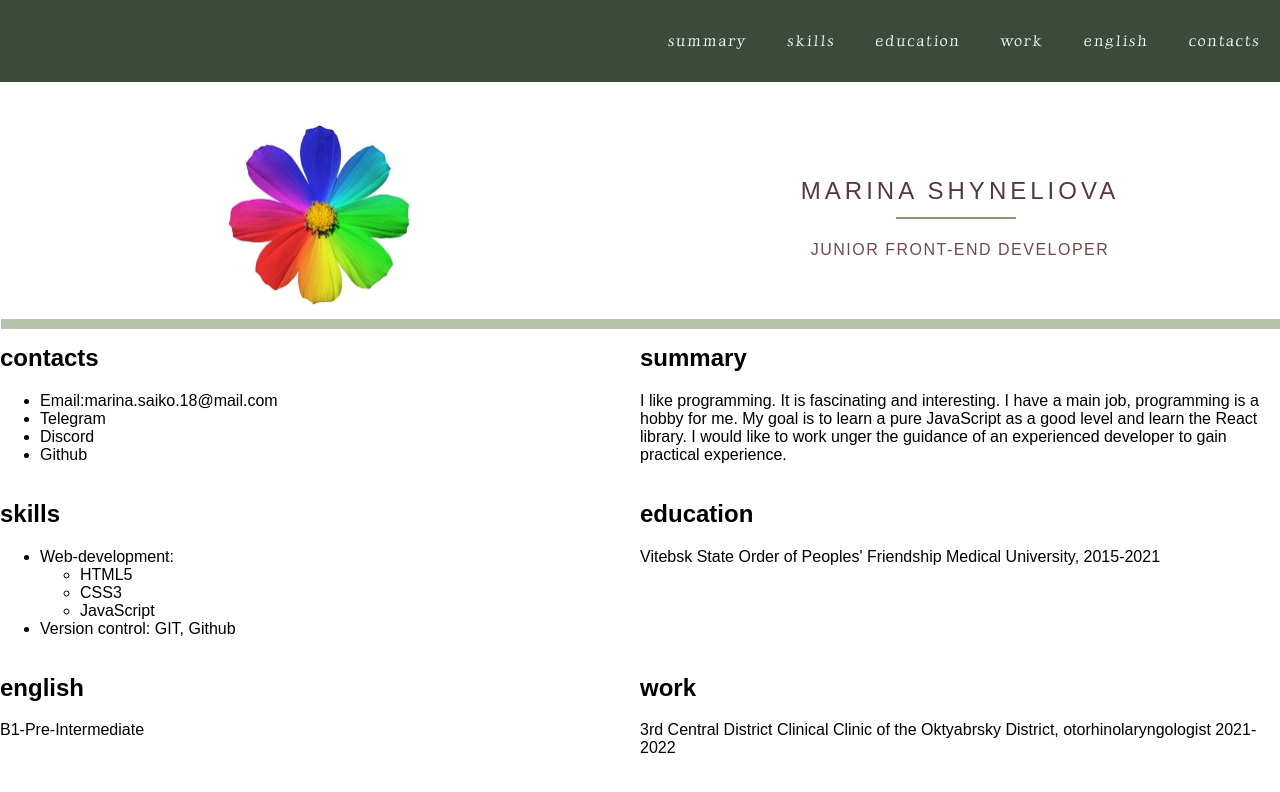
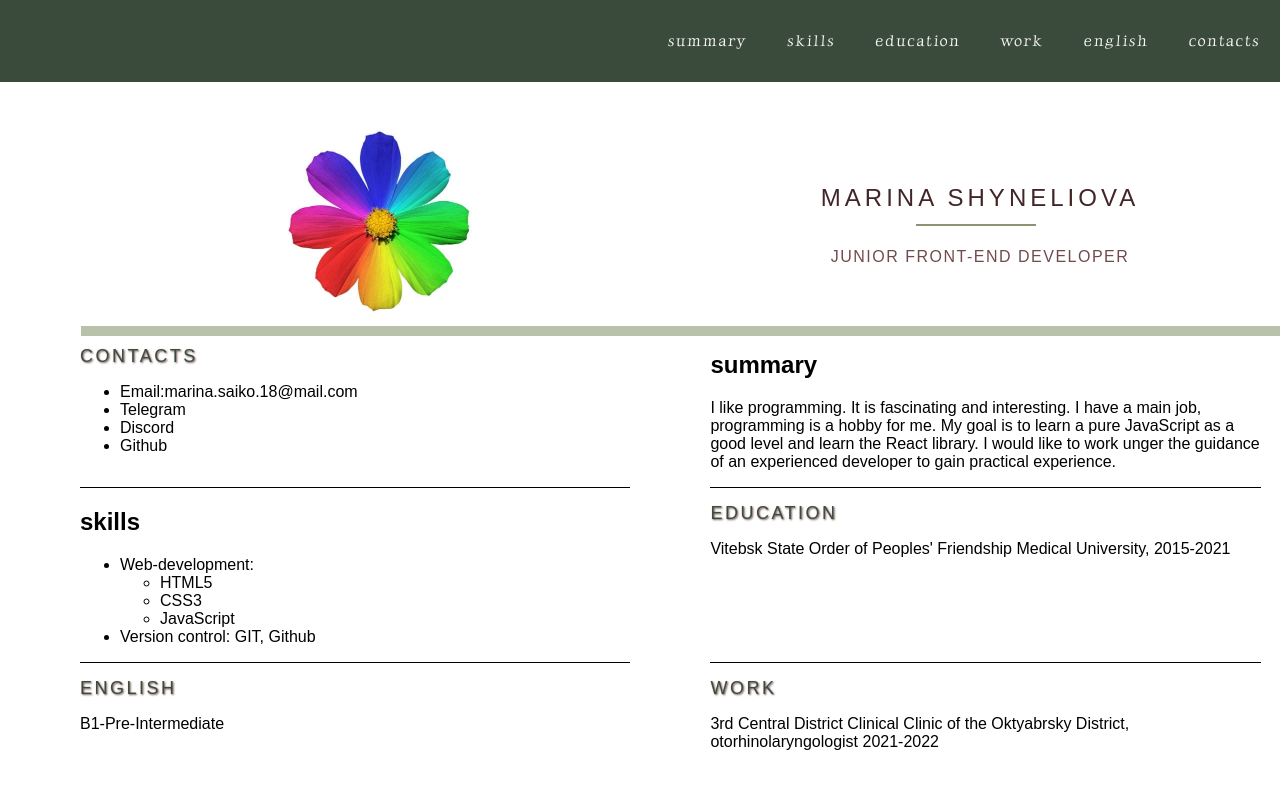
Before and after one commit to Marina1232/rsschool_2021, a plain HTML site: page index.html in a window 1280 px wide. Drawn offline with Linux system fonts and the light colour scheme.

Commit message:
feat: add styles fot section's title

```diff
--- a/style_css/main_style.css
+++ b/style_css/main_style.css
@@ -8,7 +8,8 @@
 }
 
 .section {
-  width: 50%;
+  margin-left: 80px;
+  width: 43%;
 }
 
 .myphoto {
@@ -50,7 +51,7 @@
 
 .myname {
   position: relative;
-  color:rgb(88, 56, 58);
+  color:rgb(65, 37, 39);
   text-transform: uppercase;
   letter-spacing: 4px;
   font-weight: normal;
@@ -71,3 +72,18 @@
   text-transform: uppercase;
   letter-spacing: 1.5px;
 }
+
+.skills,
+.education {
+  border-top: solid black 1px;
+  border-bottom: solid black 1px;
+}
+
+.section__title {
+color: rgba(59, 75, 59, 0.99);
+text-transform: uppercase;
+text-shadow: 1px 0.5px 2px rgb(112, 75, 77);
+letter-spacing: 2.5px;
+font-weight: normal;
+font-size: 18px;
+}
```
